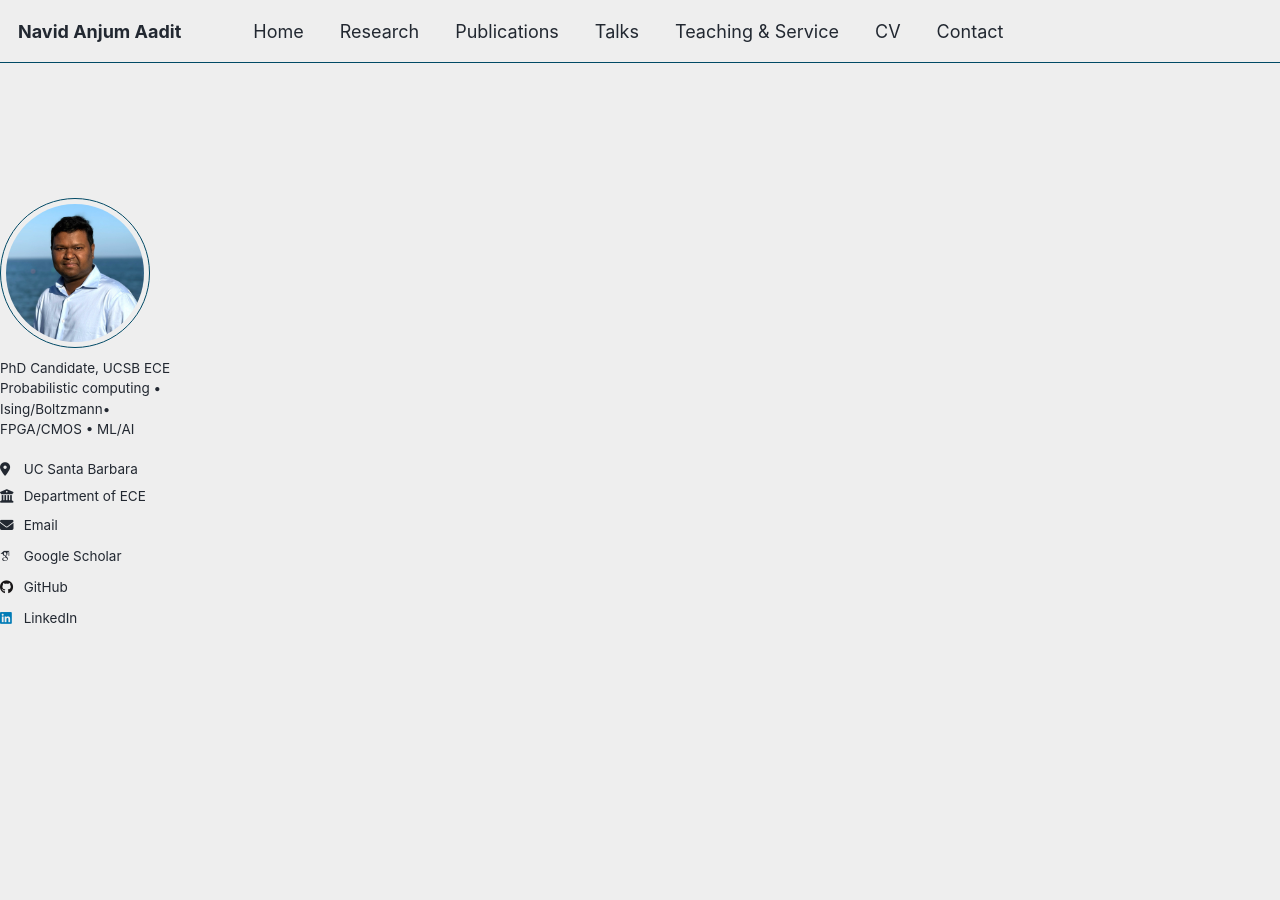
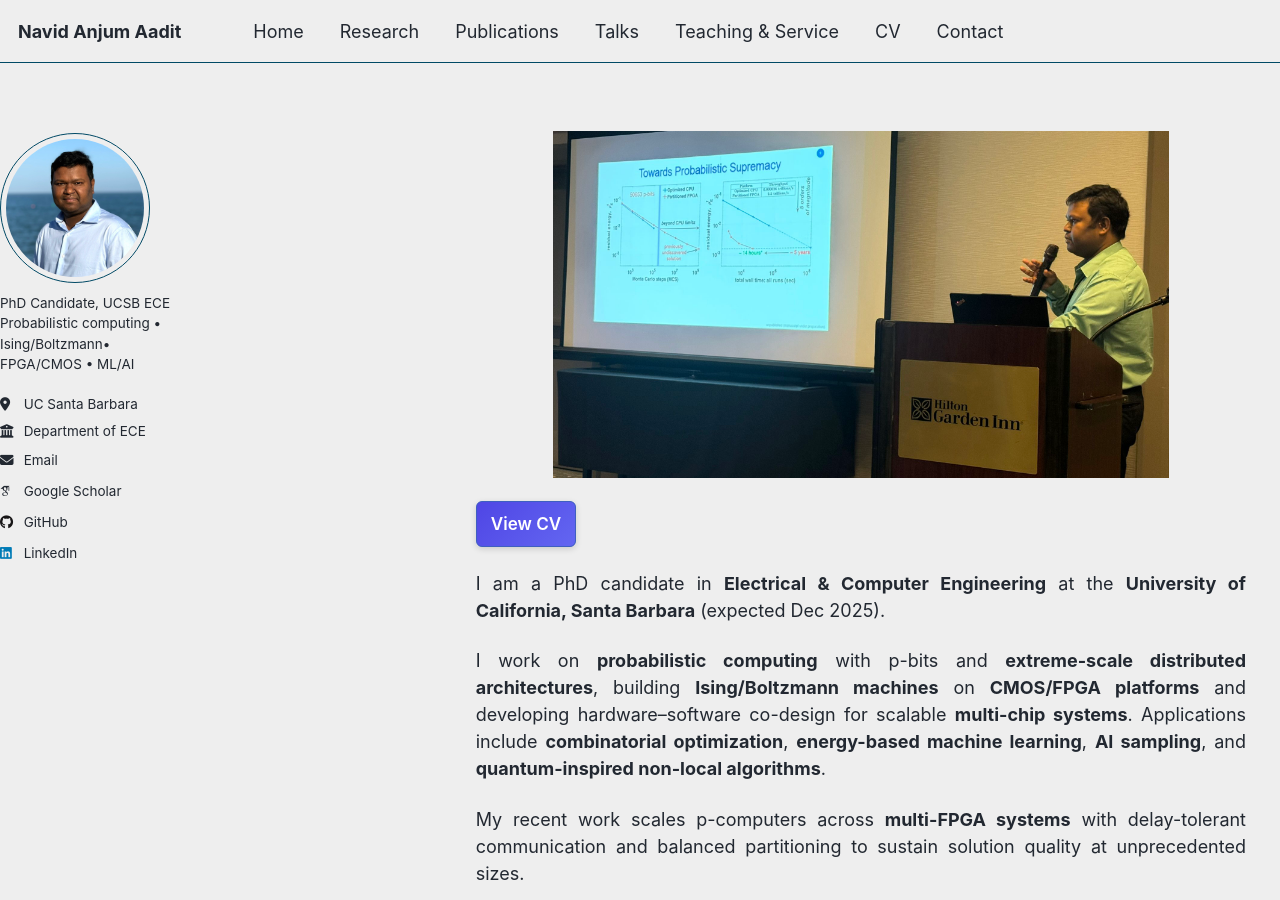
Before and after one commit to navidaadit/navidaadit.github.io, a Jekyll site: the page built from _pages/about.md, in a window 1280 px wide and 900 px high. Built offline with Jekyll 4.4.1, drawn with Linux system fonts in a browser that asks for light colours; some web fonts are replaced.

Commit message:
Update _custom.scss

```diff
--- a/_sass/_custom.scss
+++ b/_sass/_custom.scss
@@ -397,14 +397,27 @@
 /* Ensure sidebar stacks above content when dropdown is open */
 .sidebar{ position: relative !important; z-index: 2000 !important; }
 
-/* === Reserve space for fixed left sidebar (iPad & up) === */
+/* ==== iPad/desktop: reserve a lane for the fixed left sidebar ==== */
 @media (min-width:1024px){
-  /* match the theme's sidebar max width (≈250px) */
-  .sidebar{ width:250px !important; }
+  /* Sidebar: fixed, not floating, with a known width */
+  .sidebar{
+    position: fixed !important;
+    top: var(--masthead-height, 70px) !important; /* keeps it under the masthead */
+    left: 0 !important;
+    width: 250px !important;                      /* adjust if your sidebar is wider/narrower */
+    float: none !important;                       /* prevents main from being pushed below */
+  }
 
-  /* push the main content to the right of the sidebar + a comfy gutter */
-  .initial-content{ padding-left: calc(250px + 28px) !important; } /* tweak 28px if you want more/less gap */
+  /* Main content: shift right by sidebar width + a small gutter */
+  #main{
+    margin-left: calc(250px + 28px) !important;   /* 28px = comfy gutter; tweak if needed */
+  }
 
-  /* make sure we don't double-pad if the wrapper adds its own spacing */
-  #main{ padding-left: 0 !important; }
+  /* If your layout doesn't use #main, use this fallback instead (or in addition): */
+  /* .page__inner{ margin-left: calc(250px + 28px) !important; } */
 }
+
+/* If you previously added padding-left on .initial-content for the sidebar, undo it: */
+@media (min-width:1024px){
+  .initial-content{ padding-left: 16px !important; } /* just your normal inner padding */
+}
```
